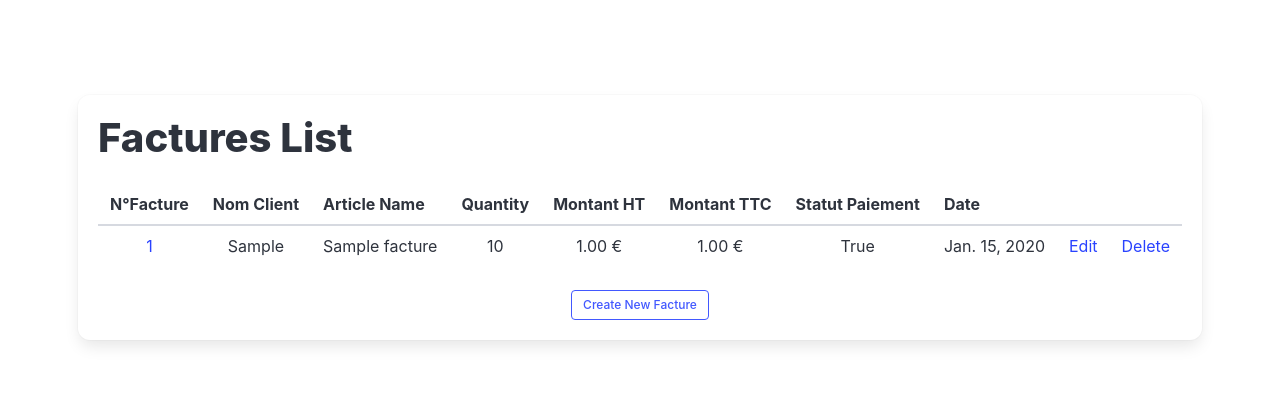
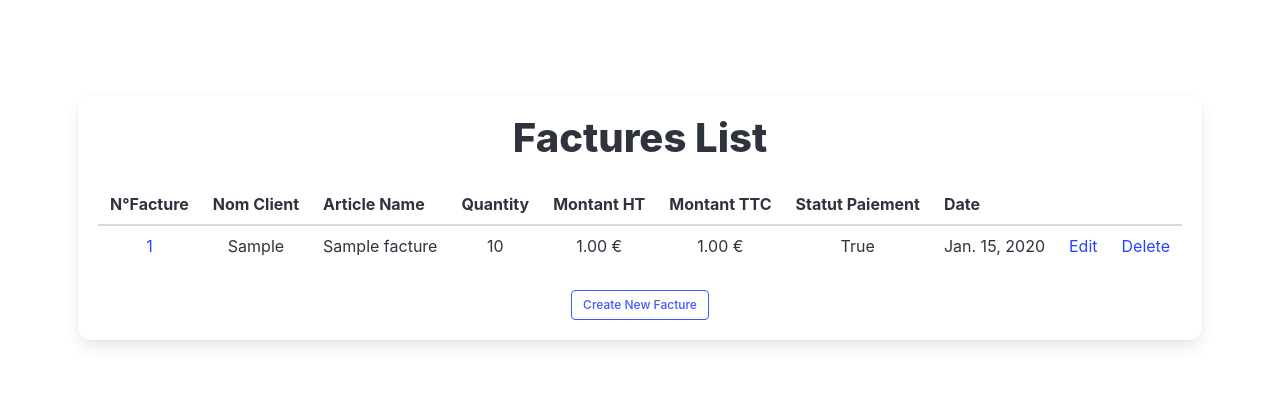
Before and after one commit to NaahilKDJ/facturesDjango, a Django app: page /factures/ in a window 1280 px wide. Shown: the part 107-526 px from the top of the page. Run offline with Django 5.2, Linux system fonts and the light colour scheme; tables that the repository leaves empty hold one stand-in row (values such as "Sample post").

Commit message:
probleme de titre

```diff
--- a/gestion_factures/templates/facture_list.html
+++ b/gestion_factures/templates/facture_list.html
@@ -4,7 +4,7 @@
 {% block content %}
 <br> <br>
 <div class="box m-auto" style="width:fit-content;">
-    <h2 class="title is-size-2"> Factures List </h2>
+    <h2 class="title is-size-2 has-text-centered"> Factures List </h2>
     <table class="table is-hoverable is-vcentered has-text-centered m-auto">
         <thead>
             <tr>
```
